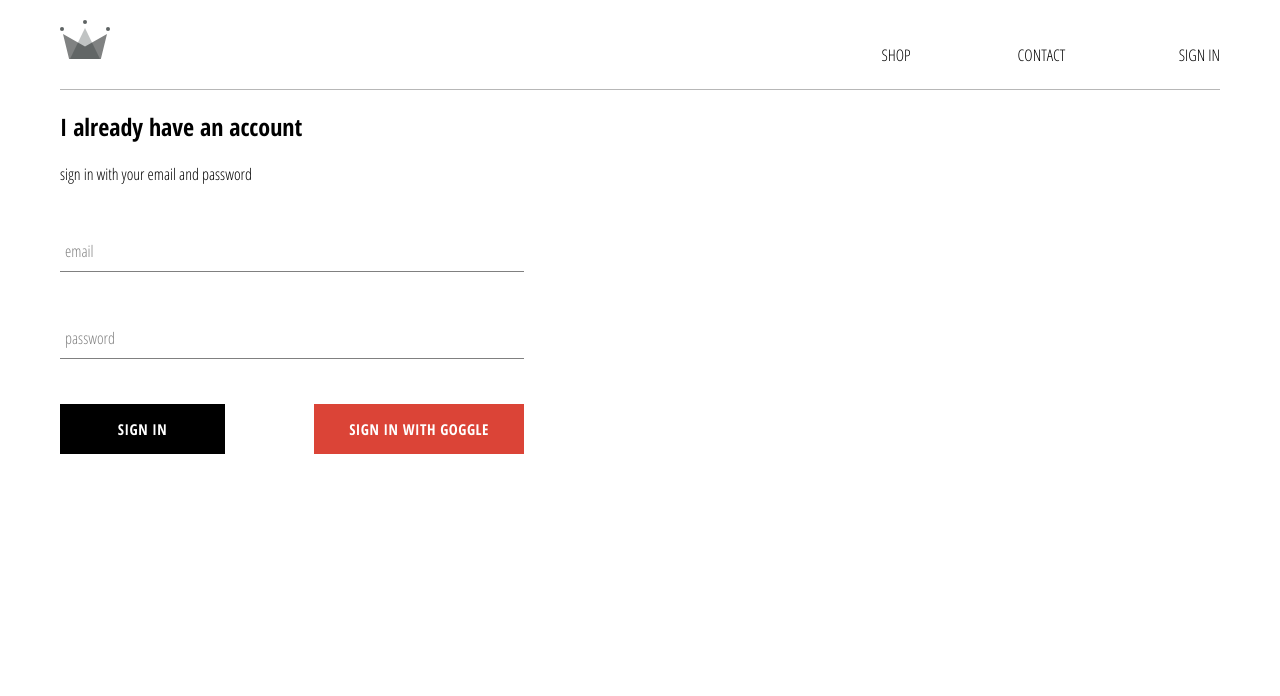
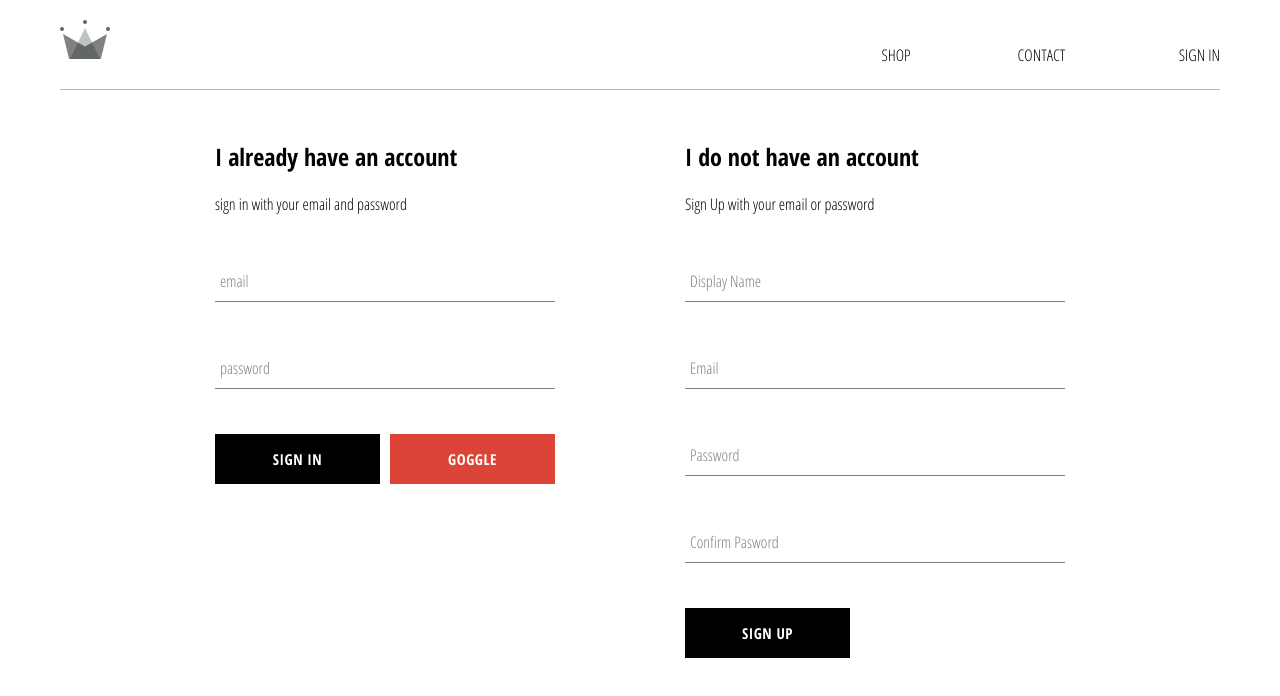
Before and after one commit to daniyaniazi/React-Ecommerce, a React (Create React App) app: page /signIn in a window 1280 px wide. Shown: the top 696 px of the page. Built offline with nearby package versions, Linux system fonts and the light colour scheme; no server answers.

Commit message:
Firebase signup

```diff
--- a/src/App.js
+++ b/src/App.js
@@ -5,7 +5,7 @@
 import { Switch, Route } from 'react-router-dom';
 import Header from "./components/header/header.component";
 import SignInAndSignUpPage from "./pages/sign-in-and-sign-up/sign-in-and-sign-up.component";
-import { auth } from "./firebase/firebase.utils";
+import { auth, createUserProfileDocument } from "./firebase/firebase.utils";
 
 class App extends React.Component {
   constructor() {
@@ -16,9 +16,32 @@
   }
   unsubscribeFromAuth = null;
   componentDidMount() {
-    this.unsubscribeFromAuth = auth.onAuthStateChanged(user => {
-      this.setState({ currentUser: user });
-      console.log(user)
+    this.unsubscribeFromAuth = auth.onAuthStateChanged(async userAuth => {
+      if (userAuth) {
+        const userRef = await createUserProfileDocument(userAuth)
+        userRef.onSnapshot(snapShot => {
+          // console.log(snapShot.data())
+          this.setState({
+            currentUser: {
+              id: snapShot.id,
+              ...snapShot.data()
+            }
+          }, () => console.log(this.state))
+
+          console.log(this.state)
+        });
+
+      }
+      else {
+        this.setState({
+          currentUser: userAuth
+        })
+      }
+
+
+      // createUserProfileDocument(user)
+      // // this.setState({ currentUser: user });
+      // // console.log(user)
     })
   }
   componentWillUnmount() {
--- a/src/components/sign-in/sign-in.component.jsx
+++ b/src/components/sign-in/sign-in.component.jsx
@@ -46,7 +46,7 @@
                         label='password' />
                     <div className='buttons'>
                         <CustomButton type="submit"> Sign In</CustomButton>
-                        <CustomButton onClick={signInWithGoogle} isGoogleSignedIn={true}> Sign In with Goggle</CustomButton>
+                        <CustomButton onClick={signInWithGoogle} isGoogleSignedIn={true}> Goggle</CustomButton>
                     </div>
 
                 </form>
--- /dev/null
+++ b/src/components/sign-up/sign-up.component.jsx
@@ -0,0 +1,97 @@
+import React from "react";
+import './sign-up.styles.scss';
+import FormInput from '../form-input/form-input.component'
+import CustomButton from "../custom-button/custom-button.component";
+import { auth, createUserProfileDocument } from "../../firebase/firebase.utils";
+
+
+class SignUp extends React.Component {
+    constructor(props) {
+        super(props);
+        this.state = {
+            displayName: '',
+            email: '',
+            password: '',
+            confirmPasword: ''
+        }
+    }
+    handleSubmit = (event) => {
+        event.preventDefault();
+        // console.log('submit : ', this.state)
+        const { displayName, email, password, confirmPasword } = this.state;
+
+        if (password !== confirmPasword) {
+            alert(`passowrd didn't match`)
+            return
+        }
+        try {
+            let { user } = auth.createUserWithEmailAndPassword(email, password)
+                .then(() => {
+                    user = { ...user, displayName }
+                    createUserProfileDocument(user, { displayName })
+                })
+                .then(() => {
+                    this.setState({
+                        displayName: '',
+                        email: '',
+                        password: '',
+                        confirmPasword: ''
+                    })
+                }).catch(error => console.log(error))
+
+        }
+        catch (error) {
+            console.log(error)
+
+        }
+
+    }
+
+    handleChange = (event) => {
+        const { value, name } = event.target;
+        this.setState({
+            [name]: value
+        })
+        // console.log(this.state)
+    }
+
+
+
+    render() {
+        const { displayName, email, password, confirmPasword } = this.state;
+        return (
+            <div className='sign-up'>
+                <h2>
+                    I do not have an account
+</h2><span>
+                    Sign Up with your email or password
+</span>
+                <form className='sign-up-form' onSubmit={this.handleSubmit}>
+                    <FormInput type="text" value={displayName}
+                        onChange={this.handleChange} name="displayName" id="displayName"
+                        label='Display Name'
+                        required />
+
+                    <FormInput type="email" value={email}
+                        onChange={this.handleChange} name="email" id="email"
+                        label='Email'
+                        required />
+
+                    <FormInput type="password" value={password}
+                        onChange={this.handleChange} name="password" id="password"
+                        label='Password'
+                        required />
+
+                    <FormInput type="password" value={confirmPasword}
+                        onChange={this.handleChange} name="confirmPasword" id="confirmPasword"
+                        label='Confirm Pasword'
+                        required />
+
+                    <CustomButton type="submit"> Sign Up </CustomButton>
+                </form>
+            </div>
+        )
+    }
+}
+
+export default SignUp;
--- /dev/null
+++ b/src/components/sign-up/sign-up.styles.scss
@@ -0,0 +1,8 @@
+.sign-up {
+    display: flex;
+    flex-direction: column;
+    width: 380px;
+    .title {
+        margin: 10px 0;
+    }
+}
--- a/src/firebase/firebase.utils.js
+++ b/src/firebase/firebase.utils.js
@@ -11,8 +11,44 @@
     appId: "1:106249110047:web:da3b51a1893b65bd4e0b2a",
     measurementId: "G-CGV2SBHP45"
 };
+firebase.initializeApp(config);
 
-firebase.initializeApp(config);
+export const createUserProfileDocument = async (userAuth, additionalData) => {
+    console.log('auth', userAuth)
+    if (!userAuth) return;
+    else {
+        const userRef = firestore.doc(`users/${userAuth.uid}`)
+
+        const snapShot = await userRef.get()
+        console.log(snapShot)
+
+        if (!snapShot.exists) {
+            const { displayName, email } = userAuth;
+            console.log(displayName)
+            const createdAt = new Date();
+            try {
+                await userRef.set({
+                    displayName,
+                    email,
+                    createdAt,
+                    ...additionalData
+                })
+
+            }
+            catch (error) {
+                console.log(error.message)
+            }
+        }
+        return userRef;
+    }
+
+
+}
+
+
+
+
+//firebase.initializeApp(config);
 
 export const auth = firebase.auth();
 export const firestore = firebase.firestore();
--- a/src/pages/sign-in-and-sign-up/sign-in-and-sign-up.component.jsx
+++ b/src/pages/sign-in-and-sign-up/sign-in-and-sign-up.component.jsx
@@ -1,11 +1,12 @@
 import React from "react"
 import './sign-in-and-sign-up.styles.scss'
 import SignIn from "../../components/sign-in/sign-in.component";
-
+import SignUp from "../../components/sign-up/sign-up.component";
 
 const SignInAndSignUpPage = () => (
     <div className='sign-in-and-sign-up'>
         <SignIn />
+        <SignUp />
     </div>
 );
 
--- a/src/pages/sign-in-and-sign-up/sign-in-and-sign-up.styles.scss
+++ b/src/pages/sign-in-and-sign-up/sign-in-and-sign-up.styles.scss
@@ -0,0 +1,6 @@
+.sign-in-and-sign-up {
+    width: 850px;
+    display: flex;
+    justify-content: space-between;
+    margin: 30px auto;
+}
```
Also changed, not shown: 1 other file (tests, documents, lock files or other folders).
